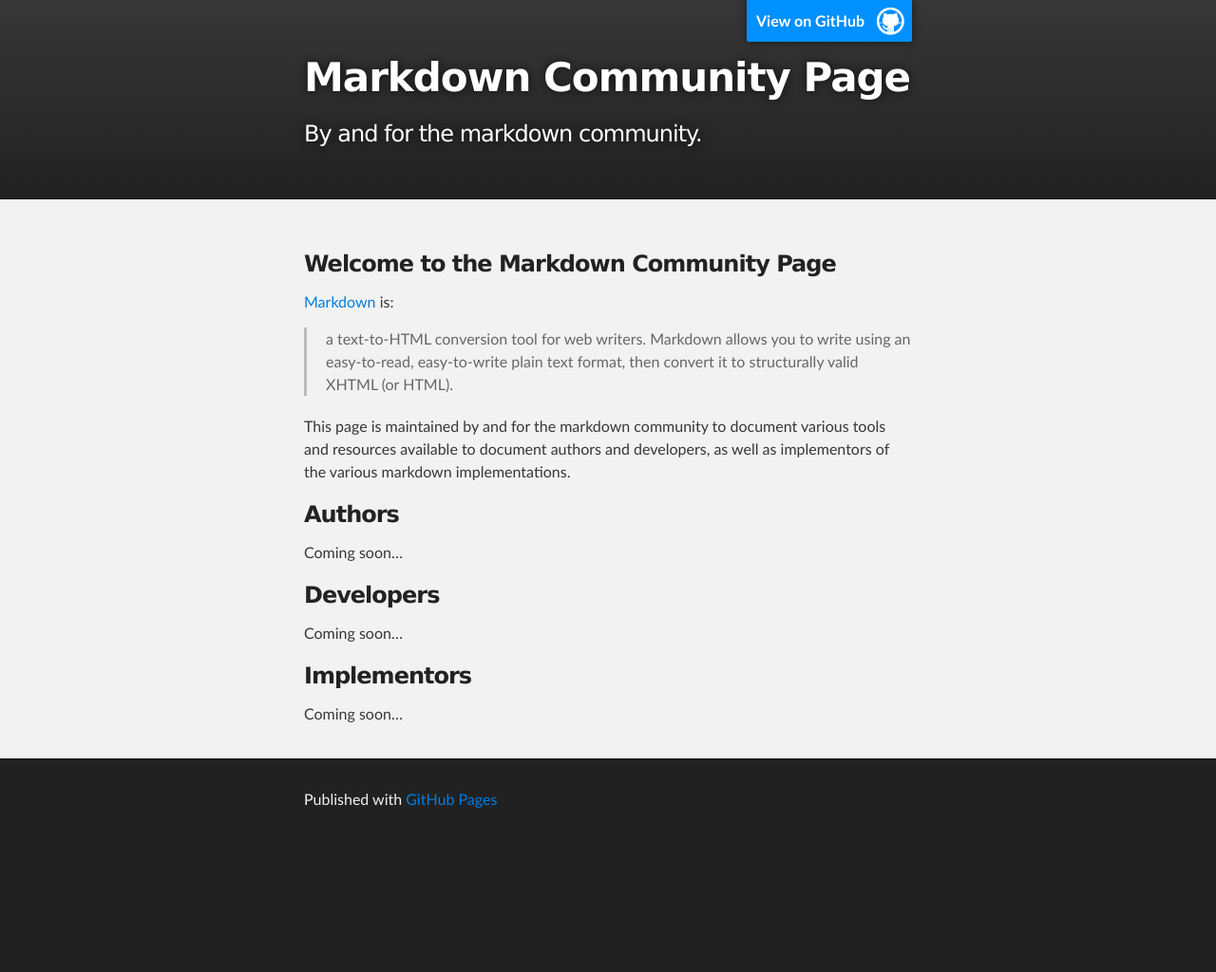
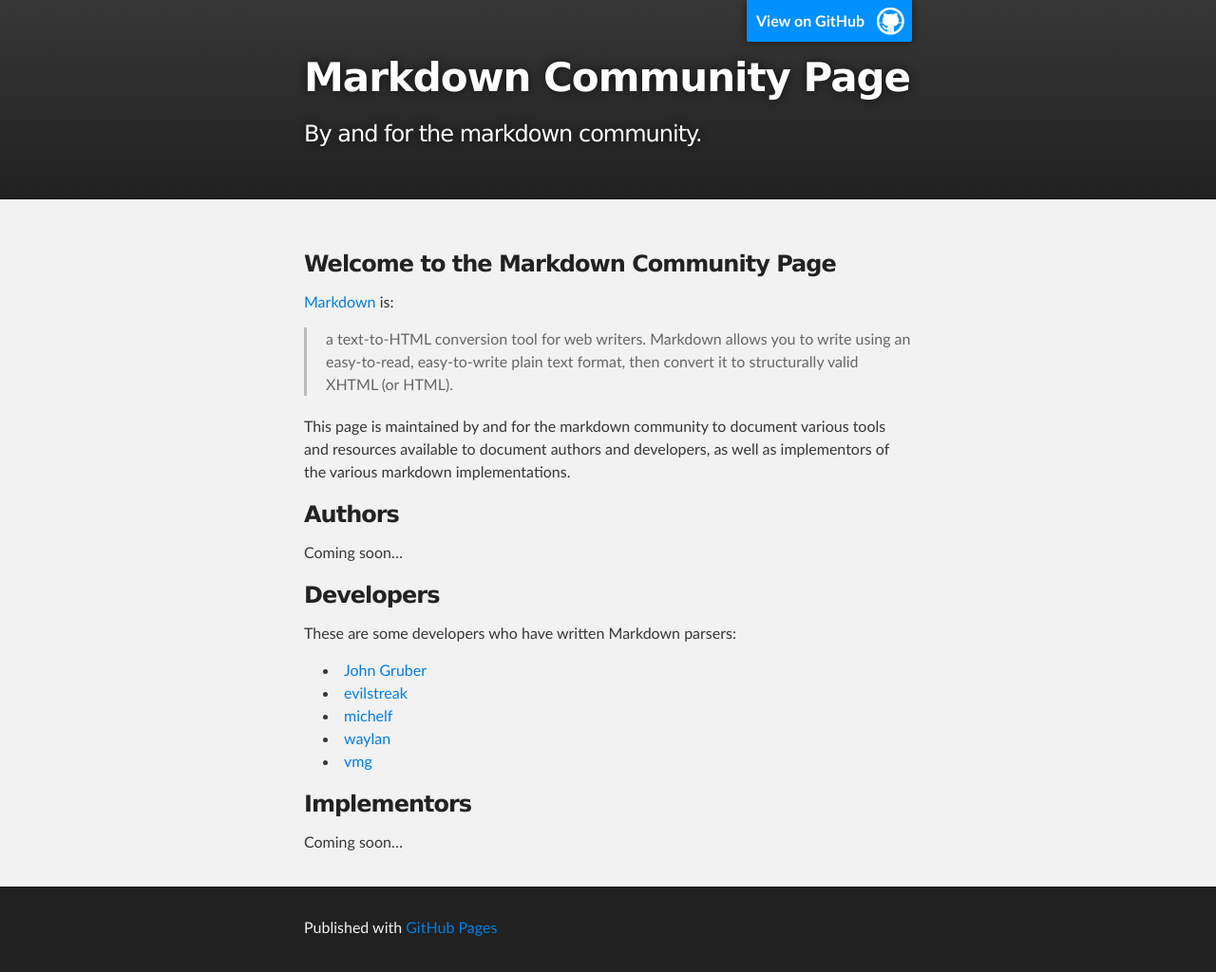
Before and after one commit to markdown/markdown.github.com, a Jekyll site: the page built from index.md, in a window 1280 px wide. Shown: the whole page at 95% size. Built offline with Jekyll 4.4.1, drawn with Linux system fonts in a browser that asks for light colours; Markdown is read by kramdown in place of the engine named in the settings; before the commit the page ends 900 px from its top, so only the background shows below that.

Commit message:
added some developers

```diff
--- a/index.md
+++ b/index.md
@@ -16,7 +16,15 @@
 Coming soon...
 
 ### Developers
-Coming soon...
+
+These are some developers who have written Markdown parsers:
+
+* [John Gruber](http://daringfireball.net/)
+* [evilstreak](https://github.com/evilstreak)
+* [michelf](https://github.com/michelf)
+* [waylan](https://github.com/waylan)
+* [vmg](https://github.com/vmg)
+
 
 ### Implementors
 Coming soon...
```
